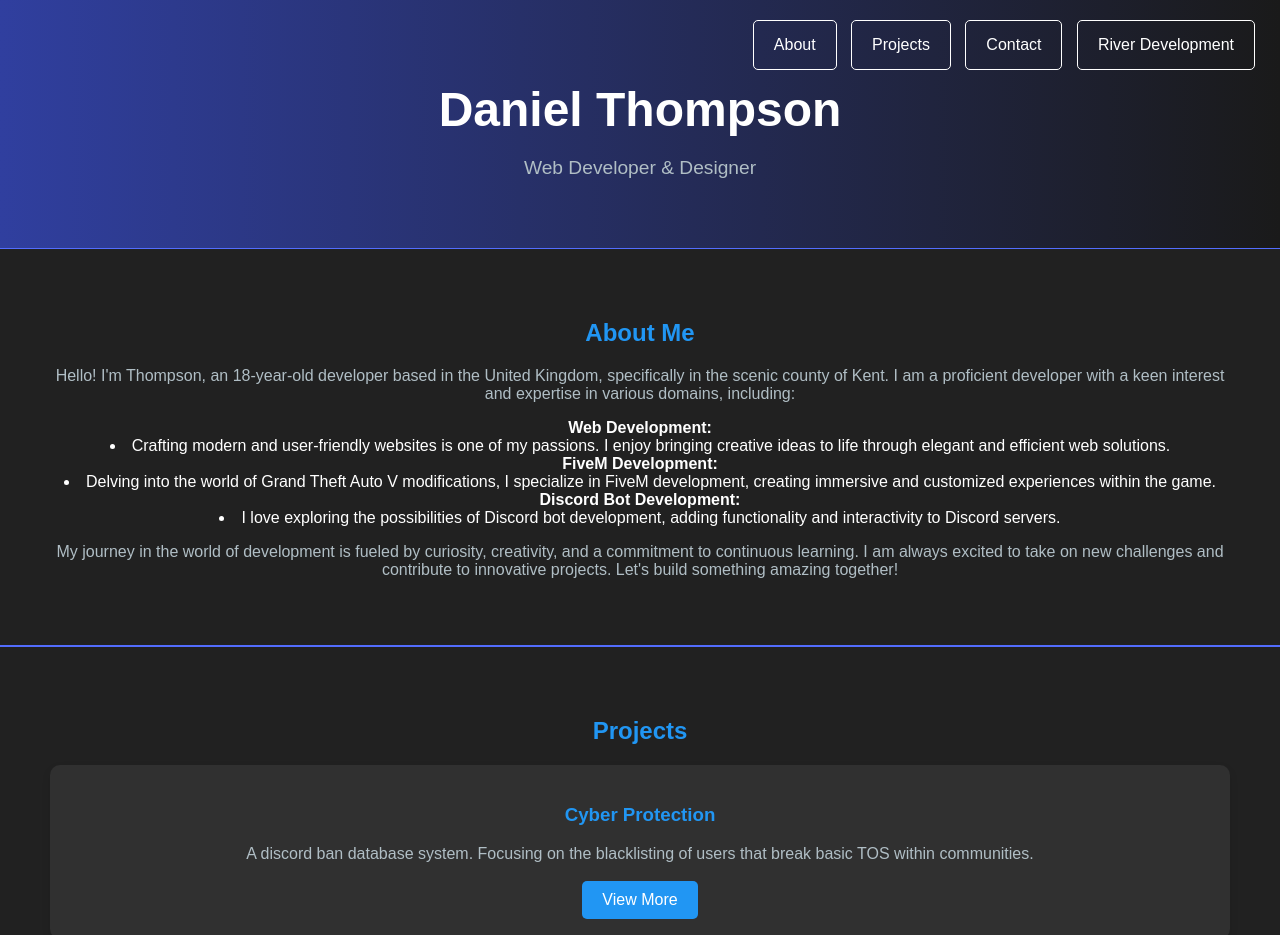
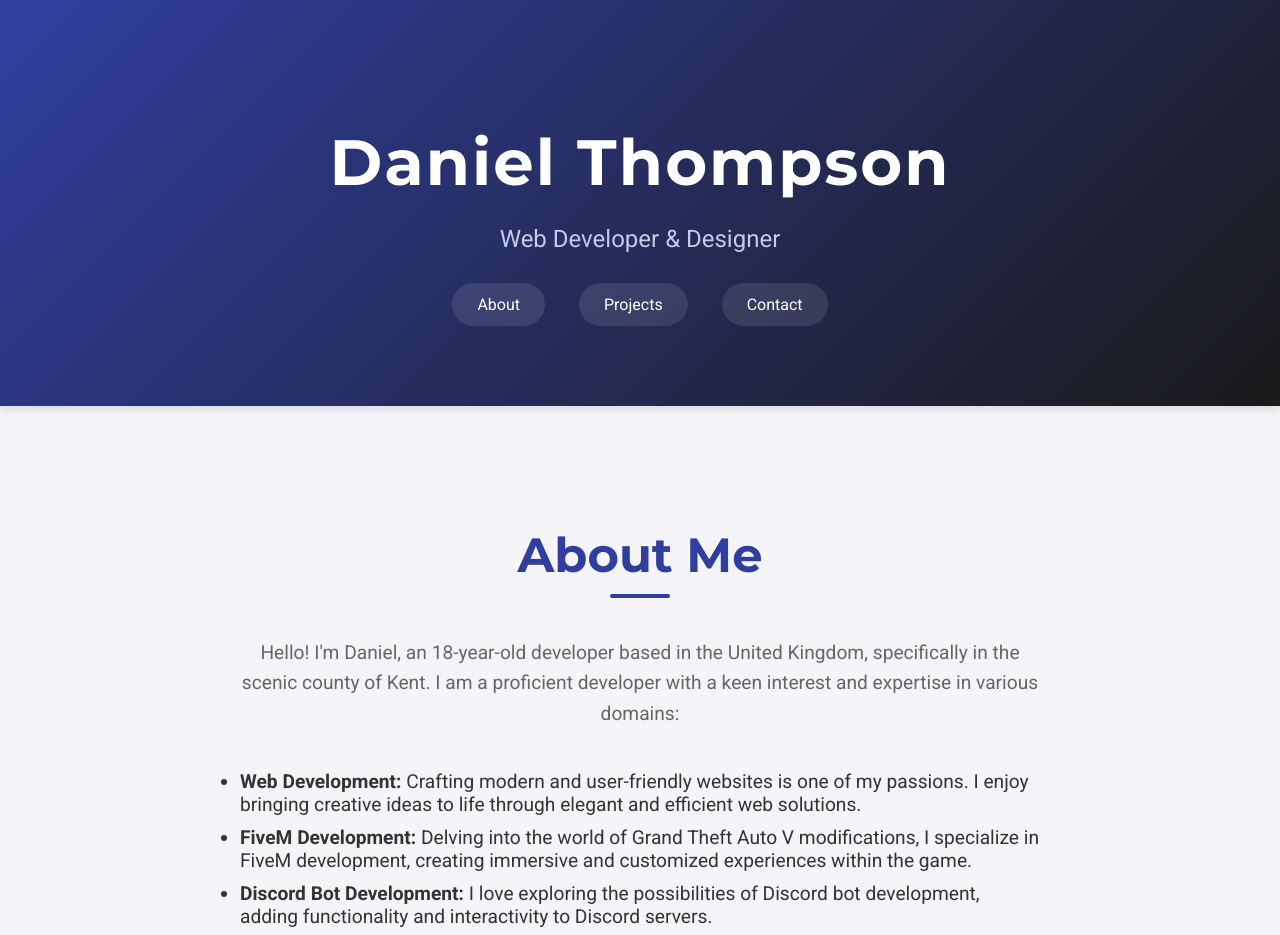
Before and after one commit to ThompsonJsDev/portfolio, a plain HTML site: page index.html in a window 1280 px wide. Shown: the top 935 px of the page. Drawn offline with Linux system fonts and the light colour scheme.

Commit message:
Update index.html

```diff
--- a/index.html
+++ b/index.html
@@ -3,9 +3,10 @@
 <head>
     <meta charset="UTF-8">
     <meta name="viewport" content="width=device-width, initial-scale=1.0">
-    <title>ThompsonJS - Portfolio</title>
+    <title>Daniel Thompson - Portfolio</title>
     <link rel="icon" href="thompson_pfp.png" type="image/x-icon">
     <link rel="stylesheet" href="https://cdnjs.cloudflare.com/ajax/libs/font-awesome/6.0.0/css/all.min.css">
+    <link href="https://fonts.googleapis.com/css2?family=Montserrat:wght@400;500;700&family=Roboto:wght@300;400;700&display=swap" rel="stylesheet">
 
     <meta property="og:title" content="Daniel Thompson's Portfolio">
     <meta property="og:description" content="Explore the projects and skills of Daniel Thompson, a web developer & designer.">
@@ -14,143 +15,187 @@
 
     <style>
         body {
-            font-family: 'Montserrat', sans-serif;
+            font-family: 'Roboto', sans-serif;
             margin: 0;
             padding: 0;
-            background-color: #212121;
-            color: #ffffff;
+            background-color: #f4f4f9;
+            color: #333;
+            scrollbar-width: thin;
+            scrollbar-color: #536dfe #f4f4f9;
         }
 
         header {
-            background: linear-gradient(to right, #303f9f, #1a1a1a);
+            background: linear-gradient(135deg, #303f9f, #1a1a1a);
             text-align: center;
-            padding: 50px 0;
+            padding: 80px 20px;
             color: #ffffff;
+            box-shadow: 0 4px 8px rgba(0, 0, 0, 0.1);
         }
 
         header h1 {
-            font-size: 3em;
+            font-family: 'Montserrat', sans-serif;
+            font-size: 4em;
             margin-bottom: 20px;
+            letter-spacing: 2px;
+            animation: fadeInDown 1s ease-in-out;
         }
 
         header p {
-            font-size: 1.2em;
-            color: #b0bec5;
+            font-size: 1.5em;
+            color: #c5cae9;
+            animation: fadeInUp 1s ease-in-out;
         }
 
         nav {
-            position: absolute;
-            top: 20px;
-            right: 20px;
+            margin-top: 30px;
         }
 
         nav a {
             display: inline-block;
             color: #ffffff;
-            text-align: center;
-            padding: 15px 20px;
+            padding: 12px 25px;
             text-decoration: none;
-            transition: background-color 0.3s, border-radius 0.3s;
-            border-radius: 5px;
-            margin: 0 5px;
-            background: transparent;
-            border: 1px solid #ffffff;
+            border-radius: 30px;
+            margin: 0 15px;
+            background-color: rgba(255, 255, 255, 0.1);
+            transition: background-color 0.3s, transform 0.3s;
+            animation: fadeIn 1.5s ease-in-out;
         }
 
         nav a:hover {
             background-color: #536dfe;
+            transform: scale(1.05);
         }
 
         section {
-            padding: 50px;
+            padding: 80px 20px;
             text-align: center;
-            border-top: 1px solid #536dfe;
-            border-bottom: 1px solid #536dfe;
-        }
-
-        body::-webkit-scrollbar {
-            width: 12px;
-        }
-
-        body::-webkit-scrollbar-track {
-            background-color: #212121;
-        }
-
-        body::-webkit-scrollbar-thumb {
-            background-color: #757575;
-            border-radius: 10px;
-            border: 3px solid #212121;
-        }
-
-        body::-webkit-scrollbar-corner {
-            background-color: #212121;
-        }
-
-        body {
-            scrollbar-width: thin;
-            scrollbar-color: #757575 #212121;
         }
 
         section h2 {
-            color: #2196f3;
+            font-family: 'Montserrat', sans-serif;
+            color: #303f9f;
+            margin-bottom: 40px;
+            font-size: 3em;
+            position: relative;
+        }
+
+        section h2::after {
+            content: '';
+            display: block;
+            width: 60px;
+            height: 4px;
+            background-color: #303f9f;
+            margin: 10px auto;
+            border-radius: 2px;
         }
 
         section p {
-            color: #b0bec5;
+            color: #666;
+            font-size: 1.2em;
+            line-height: 1.6;
+            max-width: 800px;
+            margin: 0 auto 40px;
+            animation: fadeIn 1s ease-in-out;
+        }
+
+        .about-list {
+            text-align: left;
+            max-width: 800px;
+            margin: 0 auto;
+            padding: 0;
+        }
+
+        .about-list li {
+            margin: 10px 0;
+            font-size: 1.2em;
+            animation: fadeIn 1.5s ease-in-out;
         }
 
         .project {
-            margin-bottom: 30px;
-            padding: 20px;
-            border-radius: 10px;
-            background-color: #303030;
-            box-shadow: 0 4px 8px rgba(0, 0, 0, 0.1);
+            margin-bottom: 60px;
+            padding: 30px;
+            border-radius: 15px;
+            background-color: #ffffff;
+            box-shadow: 0 4px 20px rgba(0, 0, 0, 0.1);
             transition: box-shadow 0.3s, transform 0.3s;
-            overflow: hidden;
+            text-align: left;
+            max-width: 800px;
+            margin: 0 auto 60px;
+            animation: fadeInUp 1s ease-in-out;
         }
 
         .project:hover {
-            box-shadow: 0 8px 16px rgba(0, 0, 0, 0.2);
-            transform: translateY(-5px);
+            box-shadow: 0 8px 30px rgba(0, 0, 0, 0.2);
+            transform: translateY(-10px);
         }
 
         .project h3 {
-            color: #2196f3;
-            margin-bottom: 10px;
+            font-family: 'Montserrat', sans-serif;
+            color: #303f9f;
+            margin-bottom: 15px;
         }
 
         .project p {
-            color: #b0bec5;
-            margin-bottom: 15px;
-            line-height: 1.5;
+            color: #666;
+            margin-bottom: 20px;
+            line-height: 1.6;
         }
 
         .project a {
             display: inline-block;
-            background-color: #2196f3;
+            background-color: #303f9f;
             color: #ffffff;
-            padding: 10px 20px;
+            padding: 12px 25px;
             text-decoration: none;
-            border-radius: 5px;
+            border-radius: 30px;
             transition: background-color 0.3s;
         }
 
         .project a:hover {
-            background-color: #1976d2;
+            background-color: #536dfe;
+        }
+
+        footer {
+            background-color: #303f9f;
+            color: #c5cae9;
+            text-align: center;
+            padding: 40px 20px;
+        }
+
+        .footer-icons {
+            margin: 20px 0;
+        }
+
+        .footer-icons a {
+            color: #c5cae9;
+            margin: 0 15px;
+            font-size: 1.8em;
+            transition: color 0.3s;
+        }
+
+        .footer-icons a:hover {
+            color: #ffffff;
+        }
+
+        .footer-text {
+            margin-top: 20px;
+            font-size: 1em;
         }
 
         .scroll-to-top {
             position: fixed;
             bottom: 20px;
             right: 20px;
-            background-color: rgba(70, 70, 70, 0.411);
+            background-color: #536dfe;
             color: #fff;
             border: none;
-            border-radius: 5px;
-            padding: 10px 15px;
+            border-radius: 50%;
+            padding: 15px;
             cursor: pointer;
             opacity: 0;
             transition: opacity 0.5s, background-color 0.3s;
+            box-shadow: 0 4px 8px rgba(0, 0, 0, 0.2);
         }
 
         .scroll-to-top:hover {
@@ -161,10 +206,10 @@
             position: absolute;
             bottom: 100%;
             right: 50%;
-            margin-right: -15px;
+            margin-right: -30px;
             background-color: #536dfe;
             color: #fff;
-            padding: 5px 10px;
+            padding: 8px 12px;
             border-radius: 5px;
             opacity: 0;
             transition: opacity 0.3s;
@@ -182,11 +227,38 @@
             opacity: 1;
         }
 
-        footer {
+        /* Custom scrollbar */
+        ::-webkit-scrollbar {
+            width: 12px;
+        }
+
+        ::-webkit-scrollbar-track {
+            background: #f4f4f9;
+        }
+
+        ::-webkit-scrollbar-thumb {
+            background-color: #536dfe;
+            border-radius: 6px;
+            border: 3px solid #f4f4f9;
+        }
+
+        ::-webkit-scrollbar-thumb:hover {
             background-color: #303f9f;
-            color: #b0bec5;
-            text-align: center;
-            padding: 20px 0;
+        }
+
+        @keyframes fadeIn {
+            from { opacity: 0; }
+            to { opacity: 1; }
+        }
+
+        @keyframes fadeInUp {
+            from { opacity: 0; transform: translateY(20px); }
+            to { opacity: 1; transform: translateY(0); }
+        }
+
+        @keyframes fadeInDown {
+            from { opacity: 0; transform: translateY(-20px); }
+            to { opacity: 1; transform: translateY(0); }
         }
     </style>
 </head>
@@ -199,21 +271,17 @@
             <a href="#about">About</a>
             <a href="#projects">Projects</a>
             <a href="#contact">Contact</a>
-            <a href="river.html">River Development</a>
         </nav>
     </header>
 
     <section id="about">
         <h2>About Me</h2>
-        <p>Hello! I'm Thompson, an 18-year-old developer based in the United Kingdom, specifically in the scenic county of Kent. I am a proficient developer with a keen interest and expertise in various domains, including:</p>
-
-            <strong>Web Development:</strong>
-            <li>Crafting modern and user-friendly websites is one of my passions. I enjoy bringing creative ideas to life through elegant and efficient web solutions.</li>
-            <strong>FiveM Development:</strong>
-            <li>Delving into the world of Grand Theft Auto V modifications, I specialize in FiveM development, creating immersive and customized experiences within the game.</li>
-            <strong>Discord Bot Development:</strong>
-            <li>I love exploring the possibilities of Discord bot development, adding functionality and interactivity to Discord servers.</li>
-
+        <p>Hello! I'm Daniel, an 18-year-old developer based in the United Kingdom, specifically in the scenic county of Kent. I am a proficient developer with a keen interest and expertise in various domains:</p>
+        <ul class="about-list">
+            <li><strong>Web Development:</strong> Crafting modern and user-friendly websites is one of my passions. I enjoy bringing creative ideas to life through elegant and efficient web solutions.</li>
+            <li><strong>FiveM Development:</strong> Delving into the world of Grand Theft Auto V modifications, I specialize in FiveM development, creating immersive and customized experiences within the game.</li>
+            <li><strong>Discord Bot Development:</strong> I love exploring the possibilities of Discord bot development, adding functionality and interactivity to Discord servers.</li>
+        </ul>
         <p>My journey in the world of development is fueled by curiosity, creativity, and a commitment to continuous learning. I am always excited to take on new challenges and contribute to innovative projects. Let's build something amazing together!</p>
     </section>
 
@@ -221,12 +289,16 @@
         <h2>Projects</h2>
         <div class="project">
             <h3>Cyber Protection</h3>
-            <p>A discord ban database system. Focusing on the blacklisting of users that break basic TOS within communities.</p>
+            <p>A discord ban database system focusing on the blacklisting of users that break basic TOS within communities.</p>
             <a href="https://cyberprotection.netlify.app/" target="_blank">View More</a>
         </div>
         <div class="project">
             <h3>FiveM Roleplay Bot</h3>
             <p>A simple discord bot that makes a request to your FiveM Server to establish a connection for uptime and players.</p>
+        </div>
+        <div class="project">
+            <h3>Simple Homepage for FiveM Servers</h3>
+            <p>A simple but modern looking homepage for FiveM Communities.</p>
         </div>
     </section>
 
@@ -239,7 +311,15 @@
     </section>
 
     <footer>
-        &copy; 2024 Daniel Thompson. All rights reserved.
+        <div class="footer-icons">
+            <a href="https://discord.gg/HMKytJDM9u" target="_blank"><i class="fab fa-discord"></i></a>
+            <a href="https://github.com/ThompsonJsDev" target="_blank"><i class="fab fa-github"></i></a>
+            <a href="linkedin.html" target="_blank"><i class="fab fa-linkedin"></i></a>
+            <a href="#"><i class="fas fa-globe"></i></a>
+        </div>
+        <div class="footer-text">
+            &copy; 2024 Daniel Thompson. All rights reserved.
+        </div>
     </footer>
 
     <button class="scroll-to-top" onclick="scrollToTop()">
@@ -284,7 +364,5 @@
             }
         };
     </script>
-
-
 </body>
 </html>
```
